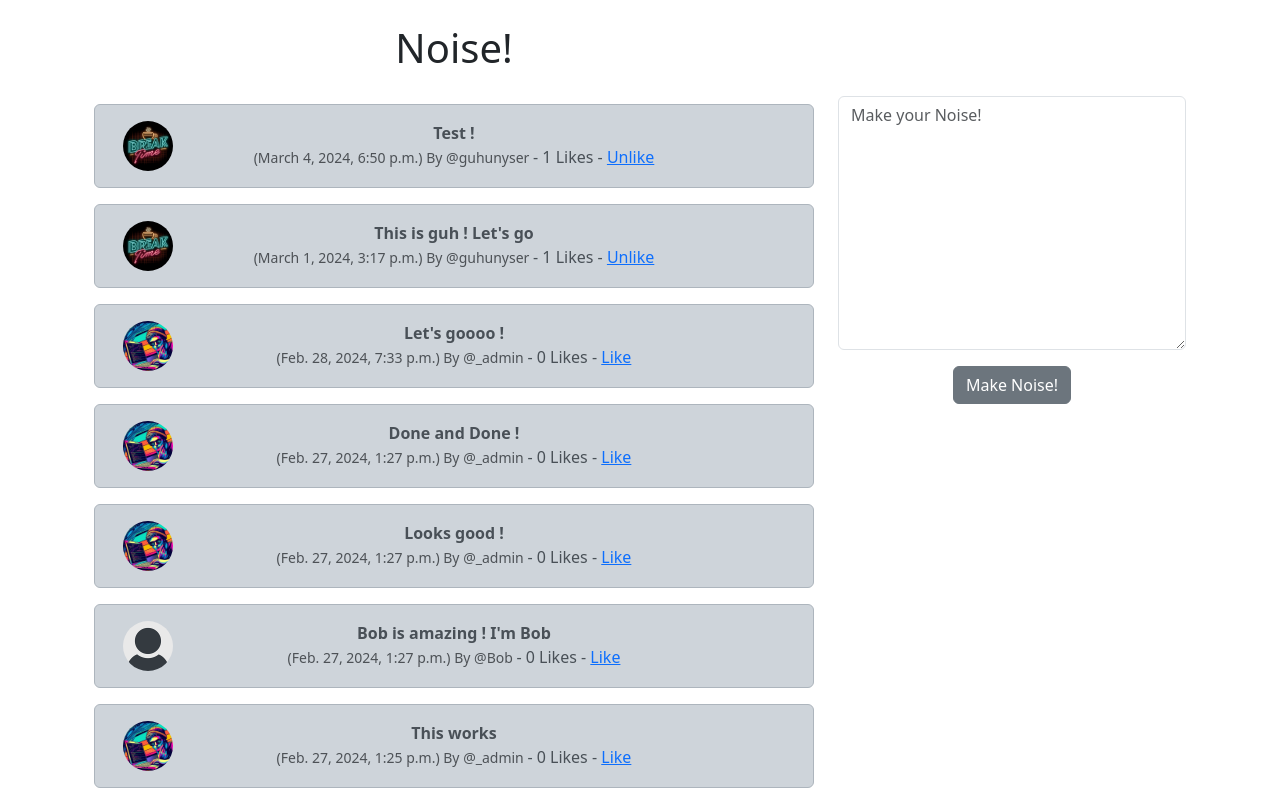
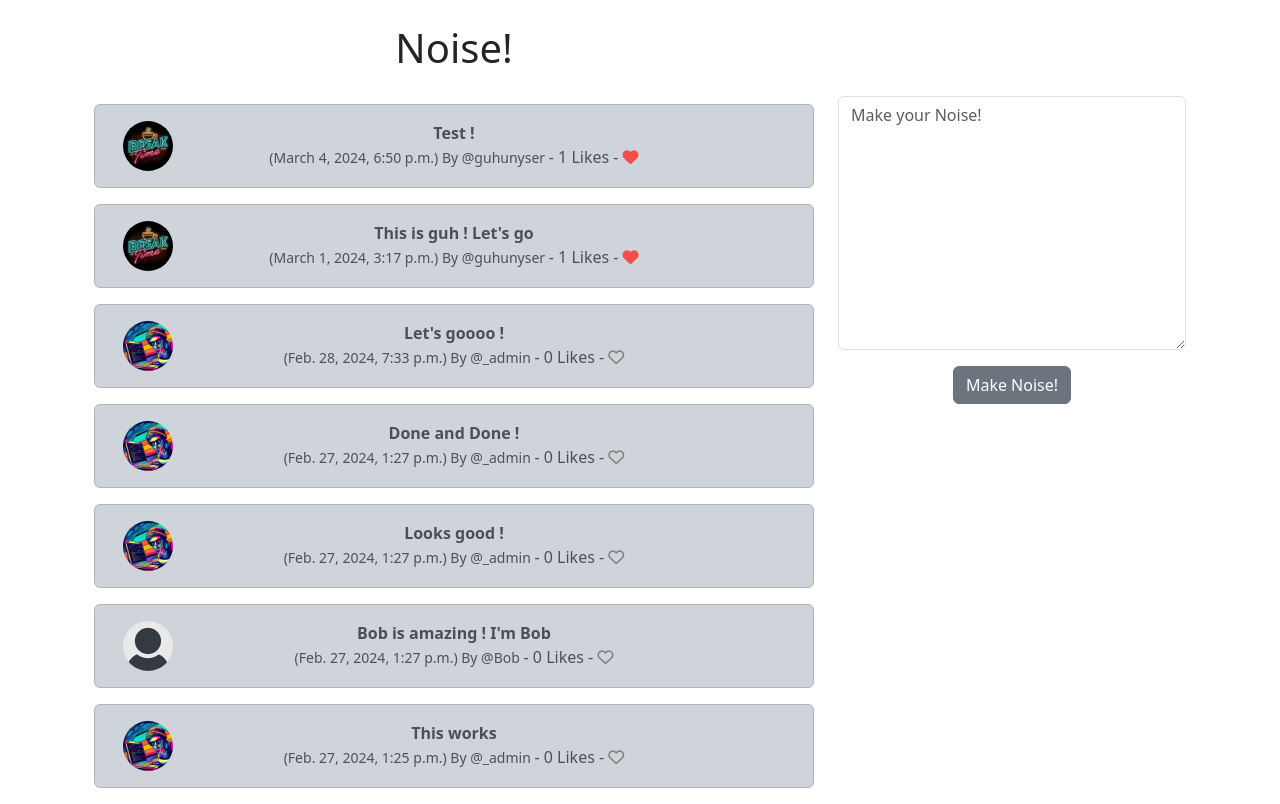
Before and after one commit to Eamateli/Circle, a Django app: page / in a window 1280 px wide. Shown: the part 56-860 px from the top of the page. Run offline with Django 5.2, Linux system fonts and the light colour scheme; a user stored in the database is signed in; data comes from the database, SQL or seed files in the repository; both versions use the stored data as it was after the commit; some libraries are stand-ins or nearby versions.

Commit message:
Hear icon for likes red, and grey for unliked

```diff
--- a/social/circle/templates/home.html
+++ b/social/circle/templates/home.html
@@ -27,9 +27,9 @@
     </small>
     - {{ noise.number_of_likes }} Likes -
     {%  if user in noise.likes.all %}
-    <a href="{%  url 'noise_like' noise.id  %}">Unlike</a>
+    <a href="{%  url 'noise_like' noise.id  %}"><i class="fa-solid fa-heart" style="color:rgb(245, 75, 75)"></i></a>
     {% else %}
-    <a href="{%  url 'noise_like' noise.id  %}">Like</a>
+    <a href="{%  url 'noise_like' noise.id  %}"><i class="fa fa-heart-o" style="color:grey"></i></a>
     {% endif %}
   </div>
    <br/>
```
Also changed, not shown: social/db.sqlite3.
